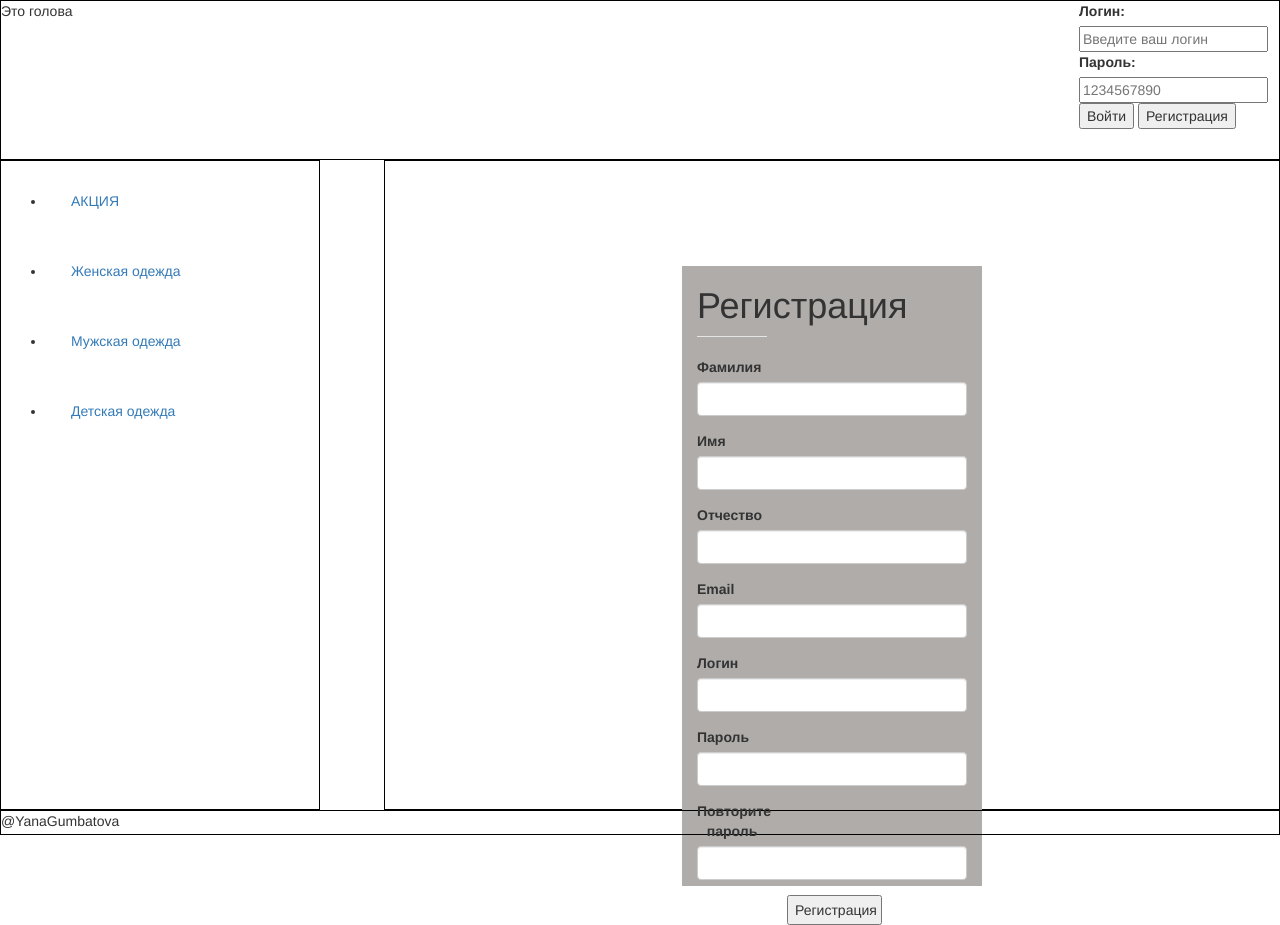
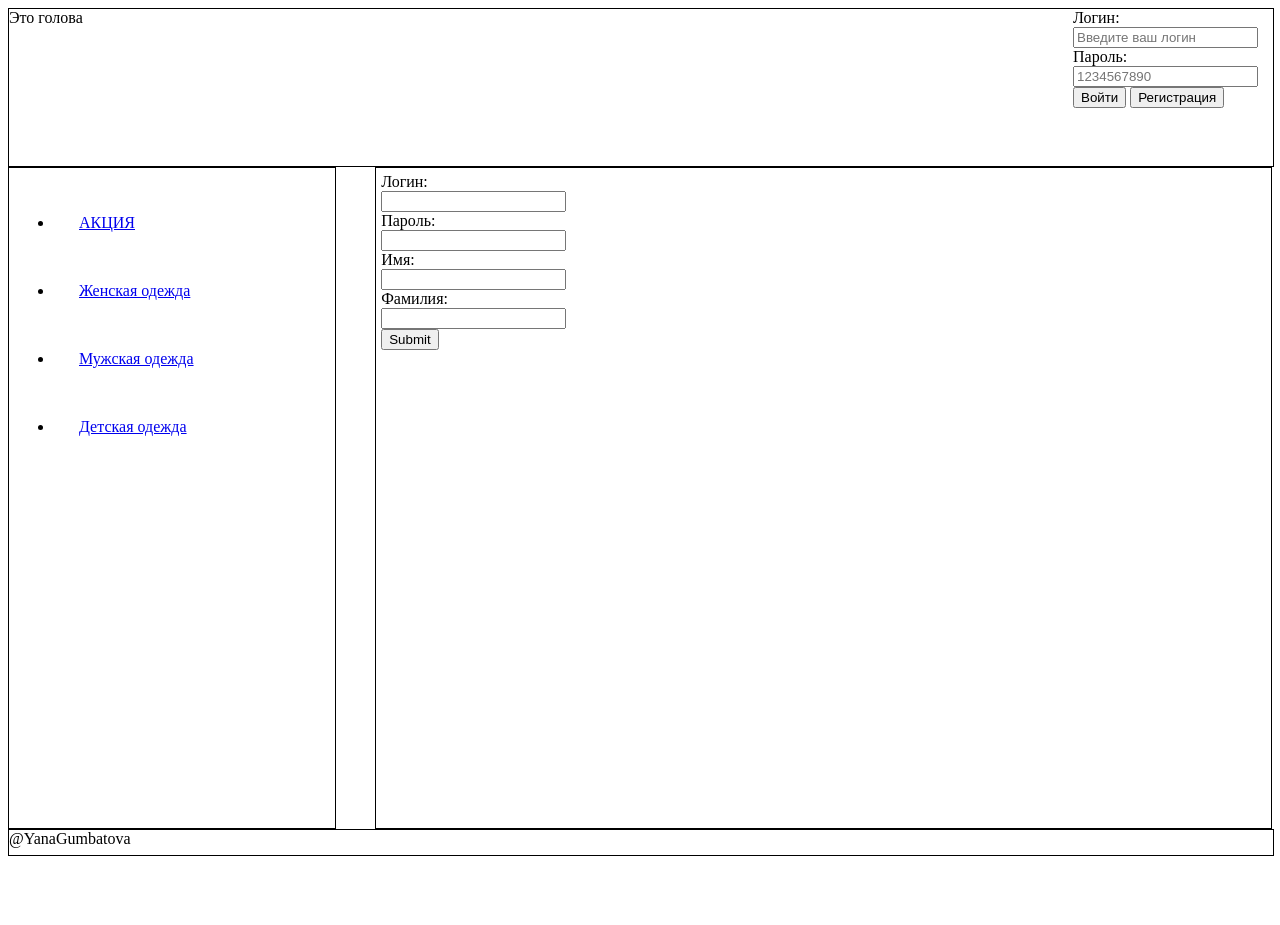
Before and after one commit to YanaGumbatova555/Yana, a PHP site: page /registration.php in a window 1280 px wide. After the commit the page ends 856 px from the top, so only its background shows below. Run offline with PHP 8.4, Linux system fonts and the light colour scheme; some libraries are stand-ins or nearby versions.

Commit message:
Update registration.php

```diff
--- a/registration.php
+++ b/registration.php
@@ -7,77 +7,16 @@
   <div class="content">
 
     <form action="query-registration.php">
-      <!DOCTYPE html>
-<html>
-  <head>
-    <meta charset="utf-8">
-    <link rel="stylesheet" href="https://maxcdn.bootstrapcdn.com/bootstrap/3.3.6/css/bootstrap.min.css">
-    <title>Регистрация</title>
-    <style>
-    .container {
-      width: 300px;
-      height: 620px;
-      margin: 100px auto 0 auto;
-      text-align: center;
-      background-color: #afacaa;
-    }
-    .sub {
-      text-align: center;
-      margin-left: 90px;
-      width: 95px;
-      height: 30px;
-    }
-    .form-control {
-      width: 270px;
-    }
-    label {
-      float: left;
-    }
-    </style>
-  </head>
-  <body>
-    <div class="container">
-      <div class="row">
-        <div class="col-sm-4">
-            <form method="post" action="sugnup.php">
-              <legend><h1>Регистрация</h1></legend>
-              <div class="form-group">
-                <label for="" >Фамилия</label>
-                <input class="form-control" type="text" name="lastname" value="">
-              </div>
-              <div class="form-group">
-                <label for="">Имя</label>
-                <input class="form-control" type="text" name="name" value="">
-              </div>
-              <div class="form-group">
-                <label for="">Отчество</label>
-                <input class="form-control" type="text" name="middlename">
-              </div>
-              <div class="form-group">
-                <label for="">Email</label>
-                <input class="form-control" type="text" name="Email">
-              </div>
-              <div class="form-group">
-                <label for="">Логин</label>
-                <input class="form-control" type="text" name="login">
-              </div>
-              <div class="form-group">
-                <label for="">Пароль</label>
-                <input class="form-control" type="password" name="password">
-              </div>
-              <div class="form-group">
-                <label>Повторите пароль</label>
-                <input class="form-control" type="password" name="password2">
-              </div>
-              <input class="sub" type="submit" name="submit" value="Регистрация">
-            </form>
-        </div>
-      </div>
-    </div>
-  </body>
-</html>
+      <label>Логин:</label><br>
+      <input type="text" name="login"><br>
+      <label>Пароль:</label><br>
+      <input type="password" name="password"><br>
+      <label>Имя:</label><br>
+      <input type="text" name="name"><br>
+      <label>Фамилия:</label><br>
+      <input type="text" name="surname"><br>
+      <input type="submit" name="submit">
     </form>
-
   </div>
 
   <?php include_once "footer.php" ?>
```
